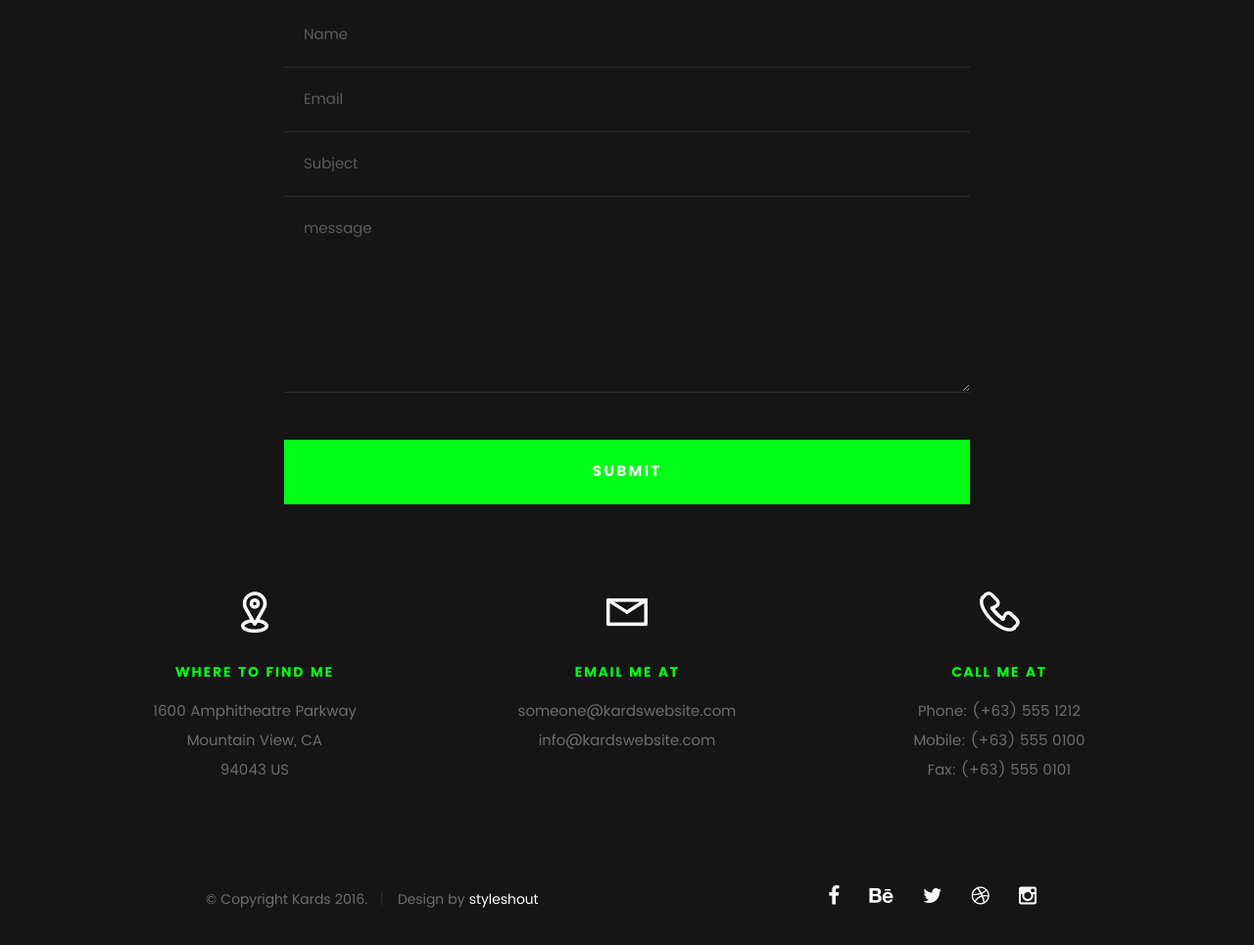
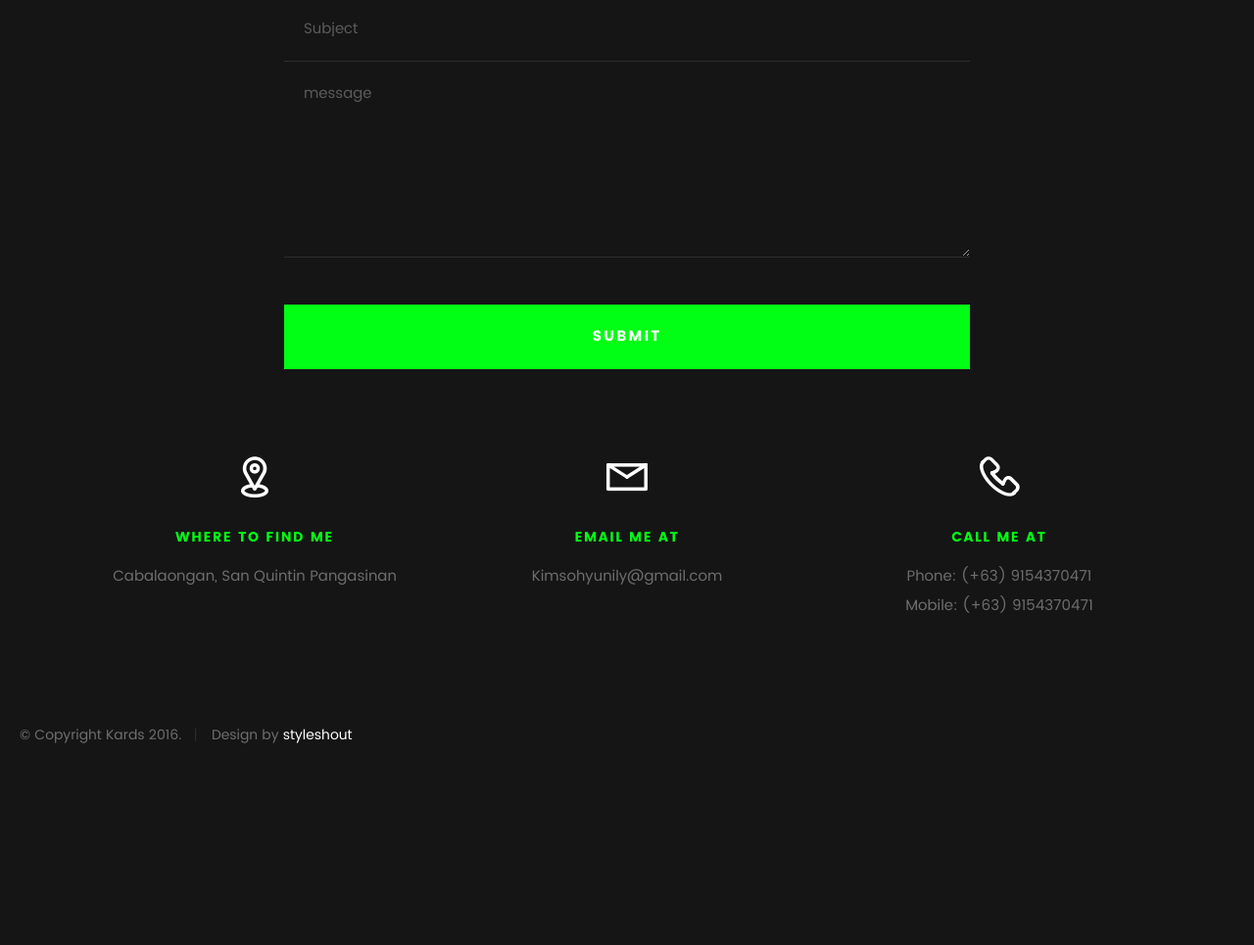
Before and after one commit to Wapakelzz/Wapakelzz.github.io, a plain HTML site: page index.html in a window 1280 px wide. Shown: the part 7563-8528 px from the top of the page at 98% size. After the commit the page ends 8329 px from the top, so only its background shows below. Drawn offline with Linux system fonts and the light colour scheme; files whose address does not match are found by name.

Commit message:
Final Project Finished

```diff
--- a/css/main.css
+++ b/css/main.css
@@ -772,7 +772,7 @@ button::-moz-focus-inner, input::-moz-focus-inner {
 }
 .ss-error {
 	background-color: #ffd1d2;
-	color: #e65153;
+	color: #00ff15;
 }
 .ss-success {
 	background-color: #c8e675;
--- a/index.html
+++ b/index.html
@@ -834,7 +834,7 @@
    			<h5>Contact</h5>
    			<h1>I'd Love To Hear From You.</h1>
 
-   			<p class="lead">Lorem ipsum Do commodo in proident enim in dolor cupidatat adipisicing dolore officia nisi aliqua incididunt Ut veniam lorem ipsum Consectetur ut in in eu do.</p>
+
 
    		</div>
    	</div> <!-- /section-intro -->
@@ -897,9 +897,7 @@
    			<h5>Where to find me</h5>
 
    			<p>
-            1600 Amphitheatre Parkway<br>
-            Mountain View, CA<br>
-            94043 US
+             Cabalaongan, San Quintin Pangasinan
             </p>
 
    		</div>
@@ -912,8 +910,8 @@
 
    			<h5>Email Me At</h5>
 
-   			<p>someone@kardswebsite.com<br>
-			   	info@kardswebsite.com
+   			<p>Kimsohyunily@gmail.com
+
 			   </p>
 
    		</div>
@@ -926,9 +924,9 @@
 
    			<h5>Call Me At</h5>
 
-   			<p>Phone: (+63) 555 1212<br>
-			   	Mobile: (+63) 555 0100<br>
-			     	Fax: (+63) 555 0101
+   			<p>Phone: (+63) 9154370471<br>
+			   	Mobile: (+63) 9154370471<br>
+
 			   </p>
 
    		</div>
@@ -942,19 +940,7 @@
    ================================================== -->
 
    <footer>
-     	<div class="row">
 
-     		<div class="col-six tab-full pull-right social">
-
-     			<ul class="footer-social">
-			      <li><a href="#"><i class="fa fa-facebook"></i></a></li>
-			      <li><a href="#"><i class="fa fa-behance"></i></a></li>
-			      <li><a href="#"><i class="fa fa-twitter"></i></a></li>
-			      <li><a href="#"><i class="fa fa-dribbble"></i></a></li>
-			      <li><a href="#"><i class="fa fa-instagram"></i></a></li>
-			   </ul>
-
-	      </div>
 
       	<div class="col-six tab-full">
 	      	<div class="copyright">
```
Also changed, not shown: images/intro-bg.jpg.
